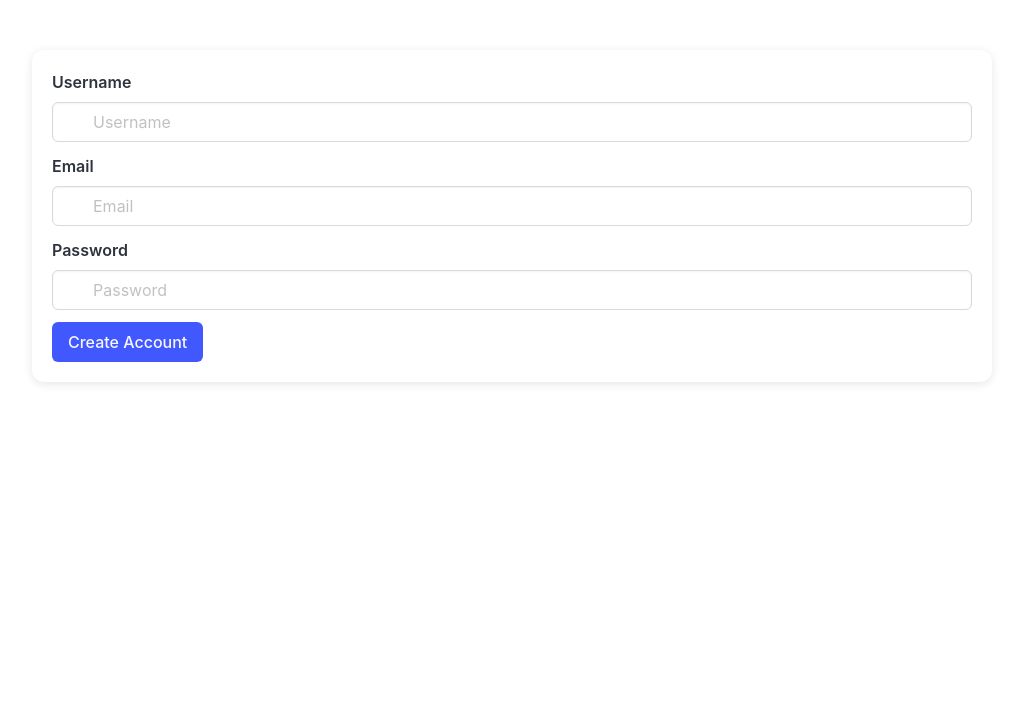
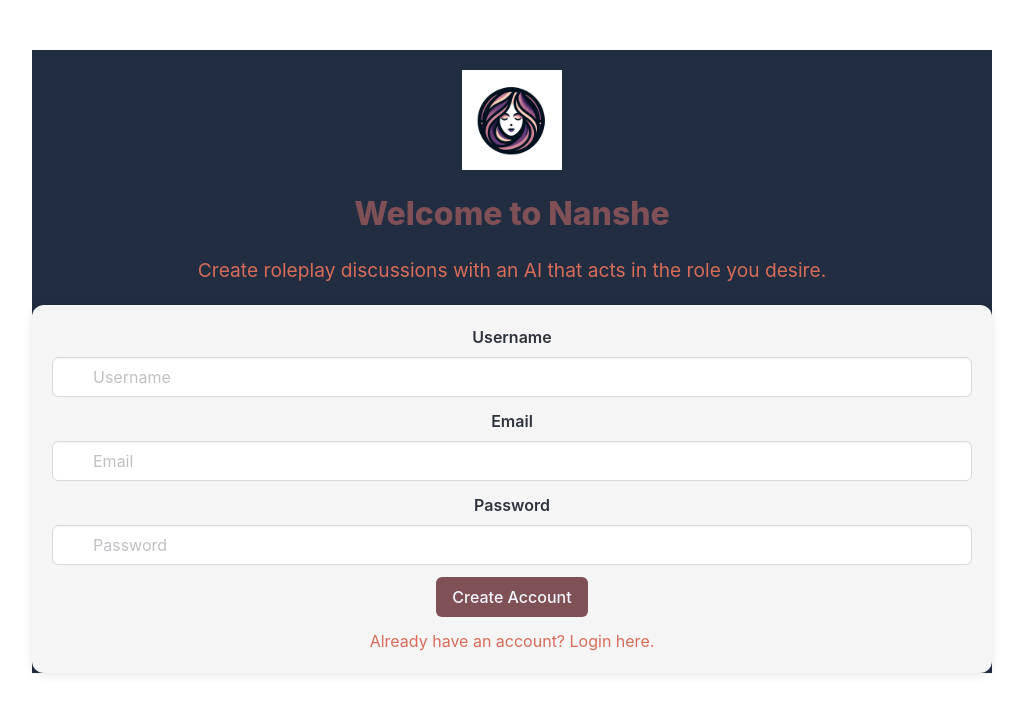
Before and after one commit to Lorenzo-chahid/nanshe-frontend, a React (Create React App) app: page / in a window 1280 px wide. Shown: the top 714 px of the page, without its empty margins (128-1151 px from the left). Built offline with nearby package versions, Linux system fonts and the light colour scheme.

Commit message:
prep seb + requirements

```diff
--- a/src/components/AccountCreation.js
+++ b/src/components/AccountCreation.js
@@ -1,7 +1,8 @@
 import React, { useState } from 'react';
 import axios from 'axios';
-import { useNavigate } from 'react-router-dom';
-import { Modal, Button } from 'react-bulma-components';
+import { useNavigate, Link } from 'react-router-dom';
+import { Modal } from 'react-bulma-components';
+import logo from '../img/icon.png'; // Make sure the path to your logo image is correct
 
 const AccountCreation = () => {
   const [username, setUsername] = useState('');
@@ -11,7 +12,7 @@ const AccountCreation = () => {
   const premium = false;
   const navigate = useNavigate();
 
-  const [showModal, setShowModal] = useState(false); // State to control modal visibility
+  const [showModal, setShowModal] = useState(false);
 
   const handleSubmit = async e => {
     e.preventDefault();
@@ -29,7 +30,7 @@ const AccountCreation = () => {
       if (response.status === 200) {
         setShowModal(true);
         setTimeout(() => {
-          navigate('/dashboard'); // Redirect to dashboard after 3 seconds
+          navigate('/dashboard');
         }, 3000);
       }
     } catch (error) {
@@ -38,10 +39,32 @@ const AccountCreation = () => {
   };
 
   return (
-    <div className="container is-max-desktop" style={{ marginTop: '50px' }}>
+    <div
+      className="container is-max-desktop"
+      style={{
+        marginTop: '50px',
+        textAlign: 'center',
+        backgroundColor: '#222D41',
+        color: '#D76C58',
+      }}
+    >
+      <img
+        src={logo}
+        alt="Nanshe Logo"
+        style={{ width: '100px', margin: '20px' }}
+      />
+      <h1 className="title" style={{ color: '#7F5056' }}>
+        Welcome to Nanshe
+      </h1>
+      <p style={{ margin: '20px', fontSize: '1.2rem' }}>
+        Create roleplay discussions with an AI that acts in the role you desire.
+      </p>
       <div
         className="box"
-        style={{ boxShadow: '0 2px 10px rgba(0, 0, 0, 0.1)' }}
+        style={{
+          boxShadow: '0 2px 10px rgba(0, 0, 0, 0.1)',
+          backgroundColor: '#F5F5F5',
+        }}
       >
         <form onSubmit={handleSubmit}>
           <div className="field">
@@ -94,15 +117,31 @@ const AccountCreation = () => {
           </div>
           <div className="field">
             <div className="control">
-              <button className="button is-link" type="submit">
+              <button
+                className="button is-link"
+                type="submit"
+                style={{ backgroundColor: '#7F5056', borderColor: '#7F5056' }}
+              >
                 Create Account
               </button>
             </div>
           </div>
+          <div className="field">
+            <p style={{ color: '#D76C58' }}>
+              Already have an account?{' '}
+              <Link to="/login" style={{ color: '#D76C58' }}>
+                Login here
+              </Link>
+              .
+            </p>
+          </div>
           {showModal && (
             <Modal show={showModal} onClose={() => setShowModal(false)}>
               <Modal.Content>
-                <div className="notification is-primary">
+                <div
+                  className="notification is-primary"
+                  style={{ backgroundColor: '#7F5056' }}
+                >
                   Congratulations! Your account has been created successfully.
                 </div>
               </Modal.Content>
--- a/src/components/Chat.js
+++ b/src/components/Chat.js
@@ -35,12 +35,13 @@ const Chat = () => {
             {
               text: conversation.user_message,
               sender: 'user',
-              image: user?.user_image,
+              image: user.user_image,
             },
             {
               text: conversation.avatar_response,
               sender: 'avatar',
-              image: avatar?.avatar_image,
+              image:
+                'https://cdni.pornpics.com/1280/7/584/22978787/22978787_018_14a3.jpg',
             },
           ])
           .flat();
@@ -80,7 +81,8 @@ const Chat = () => {
         const aiMessage = {
           text: response.data.avatar_response,
           sender: 'avatar',
-          image: avatar?.profile_image,
+          image:
+            'https://cdni.pornpics.com/1280/7/584/22978787/22978787_018_14a3.jpg',
         };
         setMessages(prevMessages => [...prevMessages, aiMessage]);
       } catch (error) {
```
